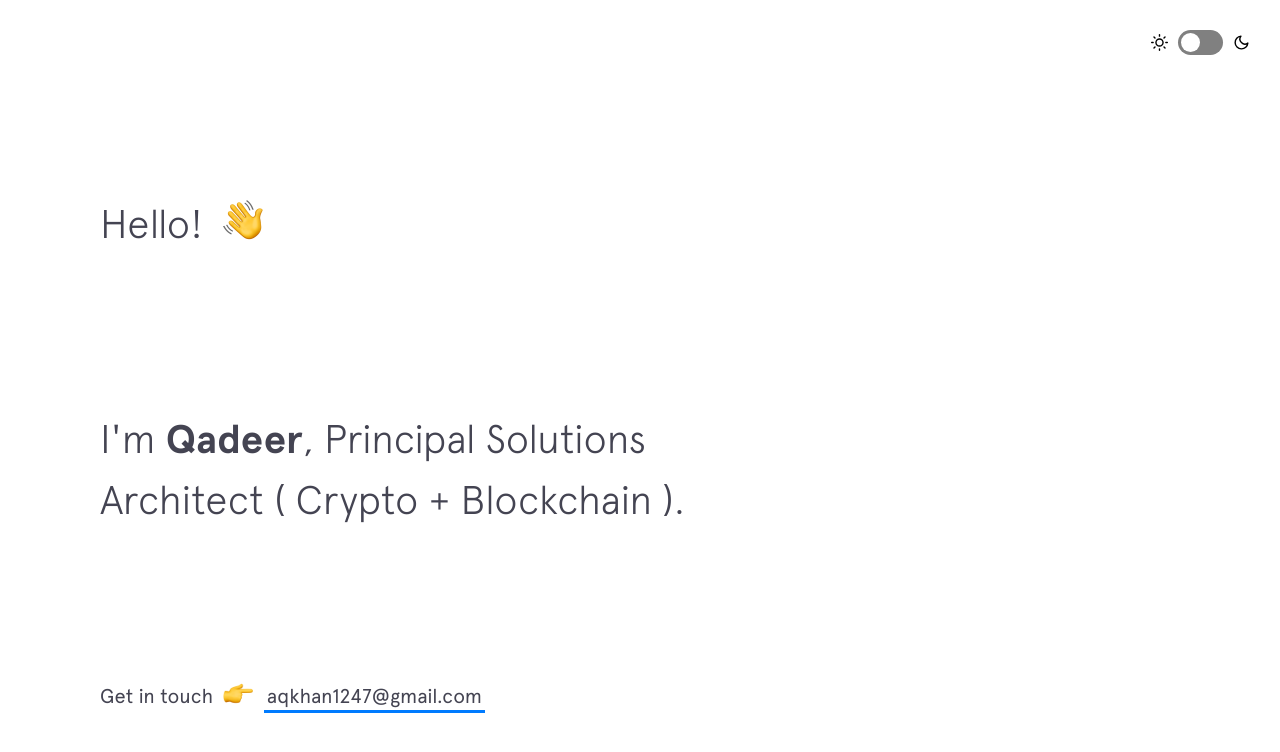
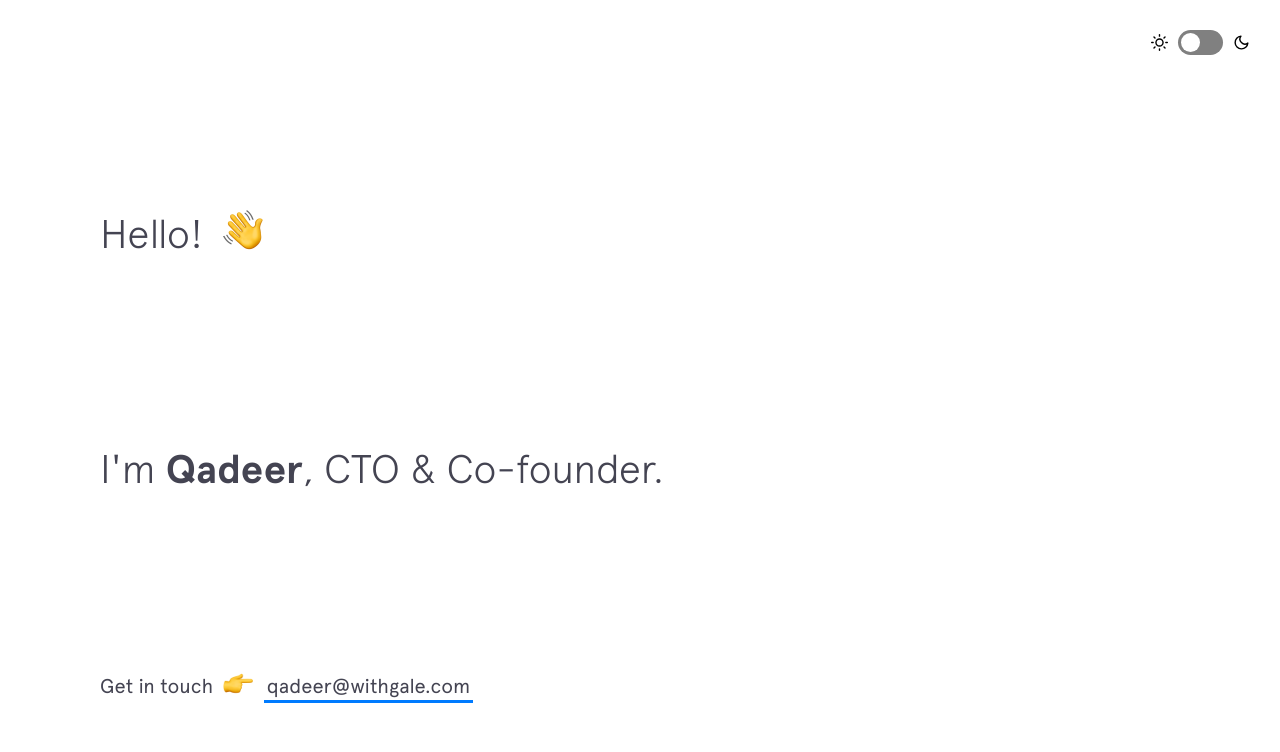
Before and after one commit to imqadeerkhan/imqadeerkhan.github.io, a Jekyll site: the page built from index.html, in a window 1280 px wide and 900 px high. Shown: the top 752 px of the window. Built offline with Jekyll 4.4.1, drawn with Linux system fonts in a browser that asks for light colours; nearby versions of some CDN libraries.

Commit message:
Update intro.html

```diff
--- a/_includes/intro.html
+++ b/_includes/intro.html
@@ -4,7 +4,7 @@
   </h1>
 
   <h2 class="intro__tagline">I'm
-    <span class="name">Qadeer</span>, Principal Solutions Architect ( Crypto + Blockchain ).
+    <span class="name">Qadeer</span>, CTO & Co-founder.
     <!-- <span class="emoji technologist"></span> -->
   </h2>
 
@@ -12,7 +12,7 @@
     <span>Get in touch </span>
     <span class="emoji pointer"></span>
     <span>
-      <a href="mailto:aqkhan1247@gmail.com" target="_blank" class="highlight-link">aqkhan1247@gmail.com</a>
+      <a href="mailto:qadeer@withgale.com" target="_blank" class="highlight-link">qadeer@withgale.com</a>
     </span>
   </h3>
 </header>
```
